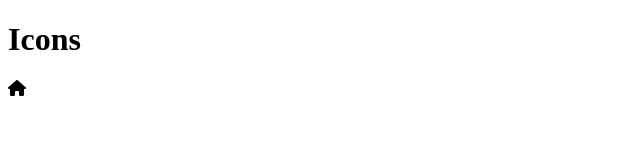
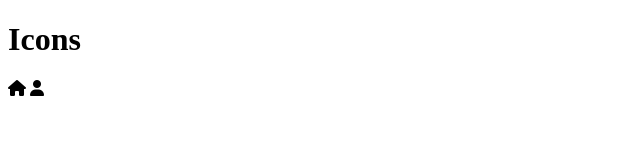
Before and after one commit to chamod-ananda/HTML-Practice, a plain HTML site: page pages/lesson-icons.html in a window 1280 px wide. Shown: the full height of the page, 0-640 px from the left. Drawn offline with Linux system fonts and the light colour scheme.

Commit message:
Edit lesson icons

```diff
--- a/pages/lesson-icons.html
+++ b/pages/lesson-icons.html
@@ -10,5 +10,6 @@
     <b><h1>Icons</h1></b>
 
     <i class="fa-solid fa-house"></i>
+    <i class="fa-solid fa-user"></i>
 </body>
 </html>
```
